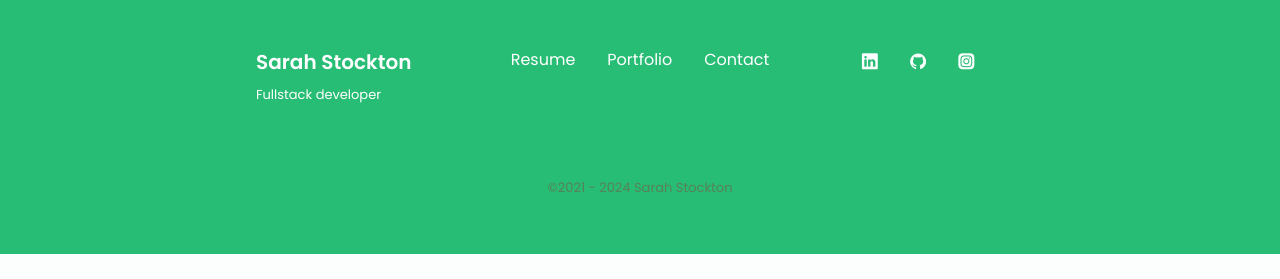
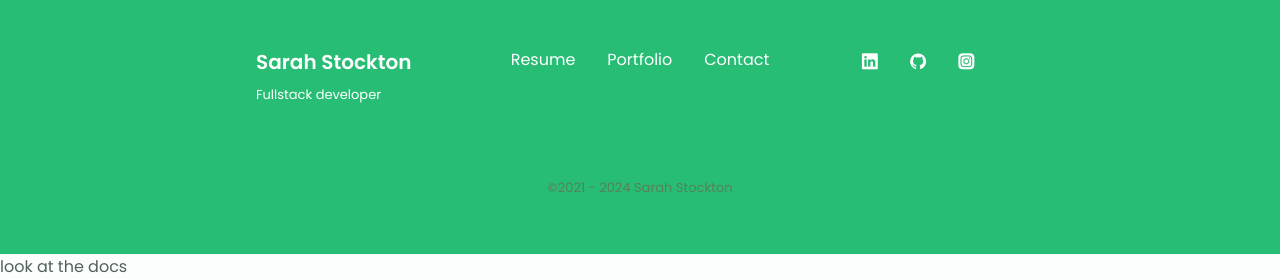
Before and after one commit to stocktons/portfolio-website, a Flask app: page / in a window 1280 px wide. Shown: the part 4565-4844 px from the top of the page. Before the commit the page ends 4819 px from the top, so only its background shows below. Run offline with Flask 2, Linux system fonts and the light colour scheme; some libraries are stand-ins or nearby versions.

Commit message:
experiment

```diff
--- a/templates/index.html
+++ b/templates/index.html
@@ -1134,7 +1134,7 @@
 
             <p class="footer__copy">&#169;2021 - {{ moment().format('YYYY') }} Sarah Stockton</p>
         </div>
-
+        <a href="https://oh-rats.s3.amazonaws.com/lightsail-amazon-linux.md">look at the docs</a>
     </footer>
 
     <!--==================== SCROLL TOP ====================-->
```
